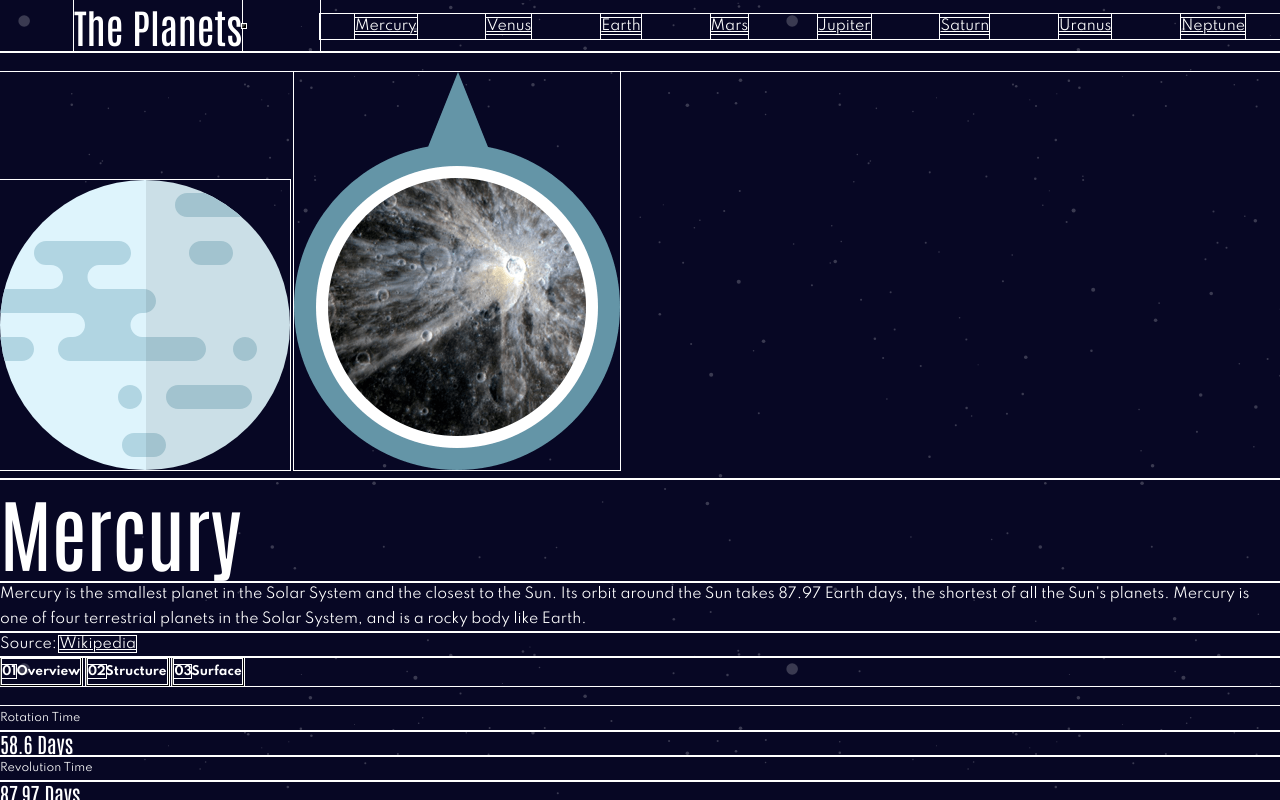
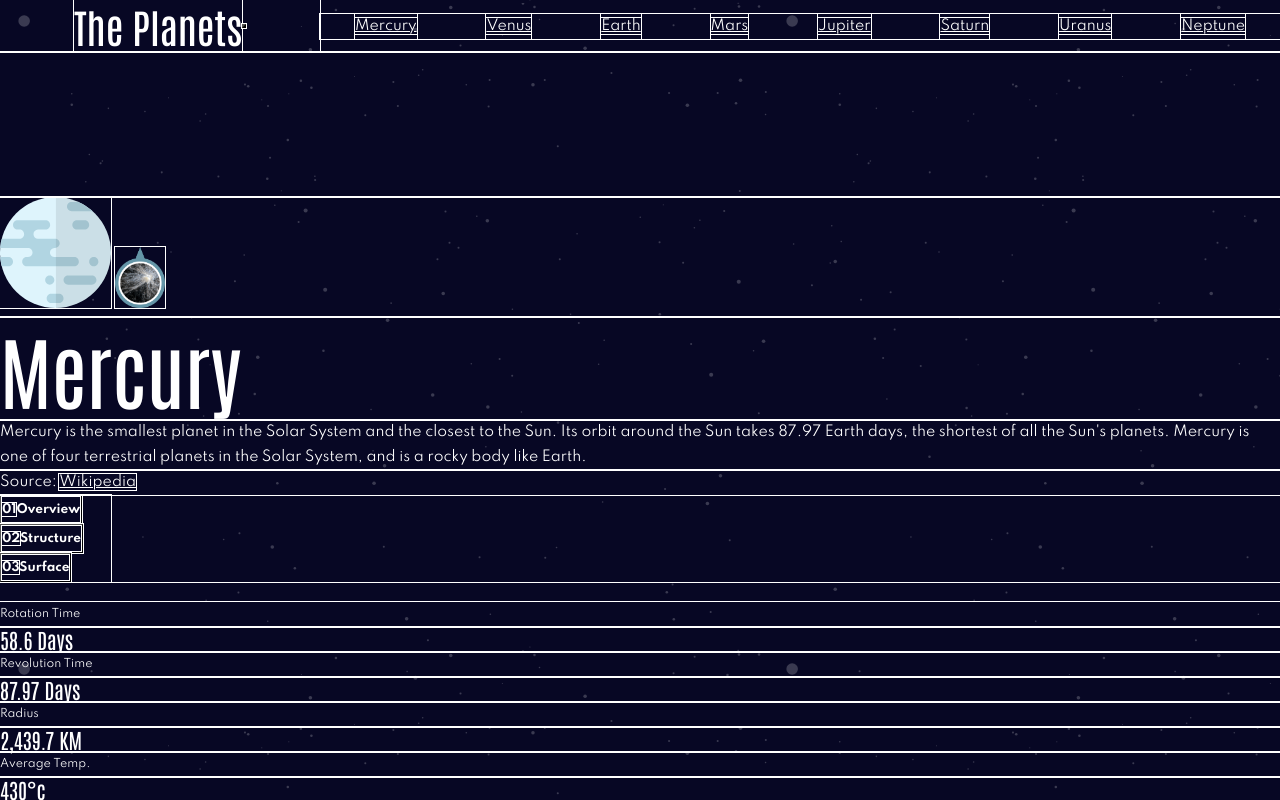
Before and after one commit to tlanettepollard/Planet-Facts-Site-w-Vanilla-JS, a plain HTML site: page index.html in a window 1280 px wide. Drawn offline with Linux system fonts and the light colour scheme.

Commit message:
Updates to style
Signed-off-by: T. Lanette <TLPollard4516@gmail.com>

```diff
--- a/index.html
+++ b/index.html
@@ -52,9 +52,13 @@
 
     <main class="main">
       <section id="top-section" class="description">
+        <div id="top-section-mobile">
+
+        </div>
+
         <div id="top-section-left">
-          <img id="top-image--one" class="description-img-one" src="assets/planet-mercury.svg" alt="planet image">
-          <img id="top-image--two" class="description-img-two" src="assets/geology-mercury.png" alt="planet geology image">
+          <img id="top-image--one" class="description-img-one planet" src="assets/planet-mercury.svg" alt="planet image">
+          <img id="top-image--two" class="description-img-two geology" src="assets/geology-mercury.png" alt="planet geology image">
         </div><!-- .top-section__left-image-->
 
         <div id="top-section-right">
--- a/scss/sections/_description.scss
+++ b/scss/sections/_description.scss
@@ -1,5 +1,12 @@
 .description {
     grid-area: description;
 
+    .planet {
+        width: 11.1rem;
+    }
+
+    .geology {
+        width: 5rem;
+    }
 
 }
```
Also changed, not shown: dist/css/main.css, 1 other file.
